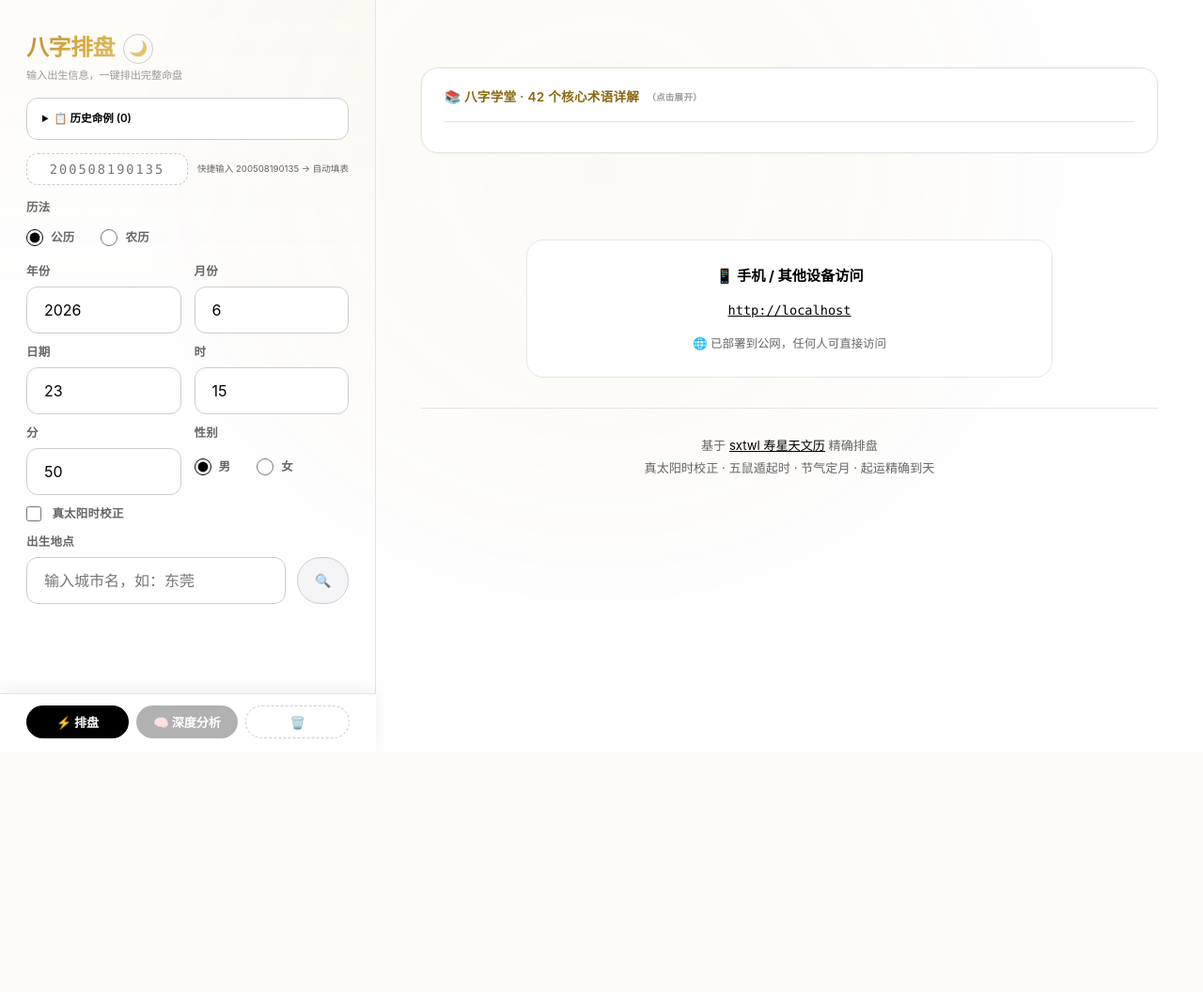
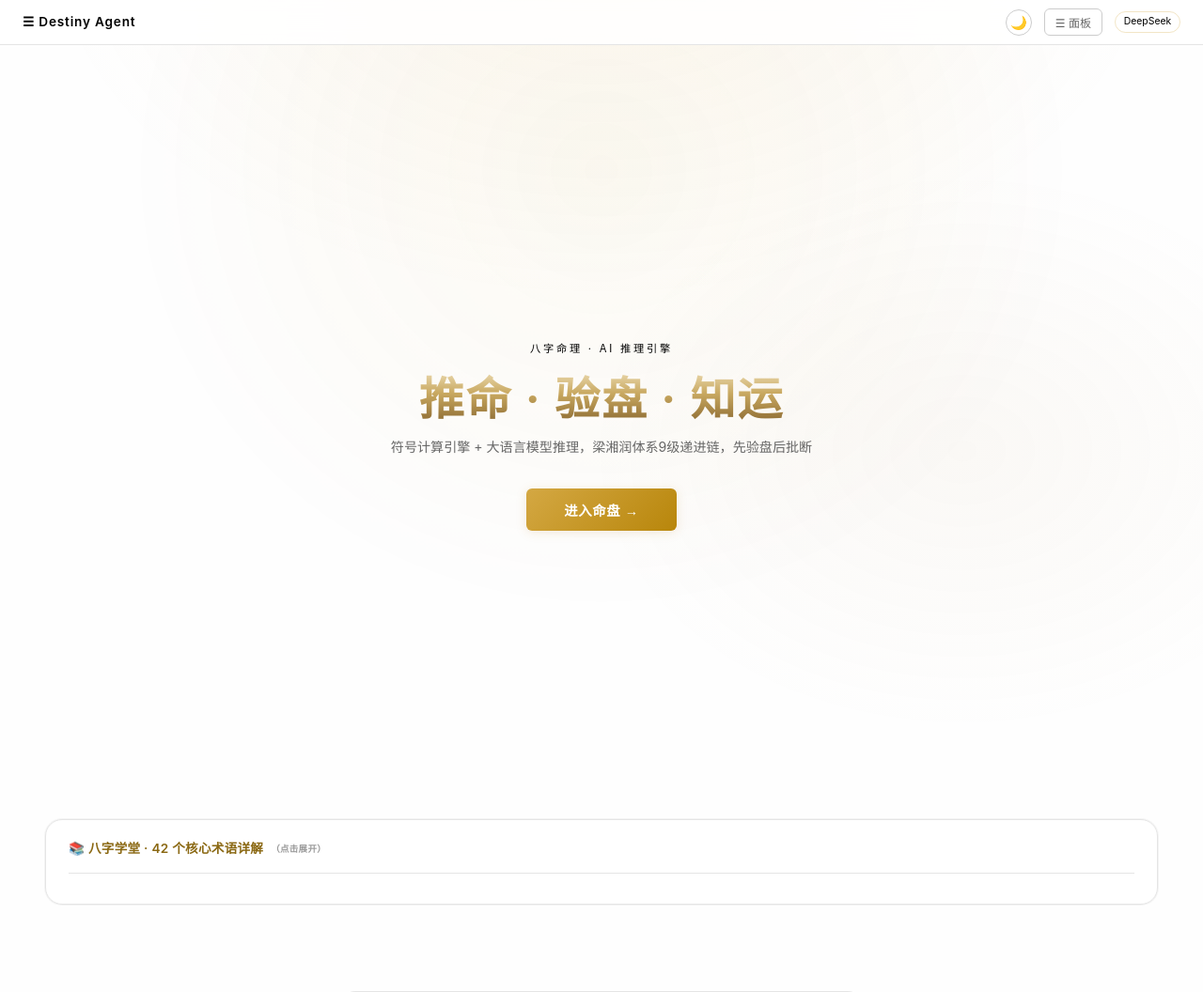
Before and after one commit to TheWher/bazi-paipan, a Flask app: template templates/index.html in a window 1280 px wide. Shown: the top 1056 px of the page at 94% size. Before the commit the page ends 786 px from the top, so only its background shows below. Run offline with Flask 3, Linux system fonts and the light colour scheme; the template is opened without the code that fills it, so the values that code supplies are empty.

Commit message:
feat: 合并landing+主应用——封面可折叠+导航栏常驻+侧边栏toggle

```diff
--- a/app.py
+++ b/app.py
@@ -399,14 +399,8 @@ def plate_to_dict(plate) -> dict:
 
 
 @app.route("/")
-def landing():
-    """入口主页"""
-    return render_template("landing.html")
-
-
-@app.route("/app")
 def index():
-    """八字排盘主应用"""
+    """八字排盘主应用（含封面入口）"""
     return render_template("index.html")
 
 
--- a/templates/index.html
+++ b/templates/index.html
@@ -41,7 +41,30 @@
         .bento-card.span-2{grid-column:span 2}
         .bento-card.span-3{grid-column:span 3}
         .bento-card.span-4{grid-column:span 4}
-        .sticky-actions{position:fixed;bottom:0;left:0;width:400px;background:#fff;padding:12px 28px 14px;display:flex;gap:8px;flex-wrap:wrap;border-top:1px solid var(--border-light);z-index:10;box-shadow:0 -4px 16px rgba(0,0,0,.06)}
+        .sticky-actions{position:fixed;bottom:0;left:0;width:400px;background:#fff;padding:12px 28px 14px;display:flex;gap:8px;flex-wrap:wrap;border-top:1px solid var(--border-light);z-index:10;box-shadow:0 -4px 16px rgba(0,0,0,.06);transition:transform .3s,width .3s,left .3s}
+        .app-sidebar.collapsed{width:0;min-width:0;padding:0;overflow:hidden;border-right:none}
+        .app-sidebar.collapsed .sticky-actions{display:none}
+        /* 导航栏 */
+        .top-nav{position:sticky;top:0;z-index:100;display:flex;align-items:center;justify-content:space-between;padding:0 1.5rem;height:48px;border-bottom:1px solid var(--border-light);background:rgba(255,255,255,.85);backdrop-filter:blur(12px)}
+        [data-theme="dark"] .top-nav{background:rgba(26,26,46,.85);border-bottom-color:var(--border)}
+        .top-nav .nav-logo{font-size:.85rem;font-weight:600;color:var(--text);letter-spacing:.06em;text-decoration:none}
+        .top-nav .nav-logo i{color:var(--gold);font-style:normal}
+        .top-nav .nav-badge{font-size:.65rem;color:var(--gold);border:1px solid rgba(212,168,67,.3);padding:.15rem .55rem;border-radius:99px}
+        .top-nav .nav-btn{font-size:.75rem;background:none;border:1px solid var(--border);border-radius:6px;padding:.3rem .7rem;cursor:pointer;color:var(--text-muted);transition:all .2s}
+        .top-nav .nav-btn:hover{color:var(--text);border-color:var(--text-muted)}
+        /* Landing 封面 */
+        #landing-cover{display:flex;align-items:center;justify-content:center;min-height:calc(100vh - 48px);padding:2rem}
+        .landing-hero{text-align:center;max-width:500px}
+        .landing-pretitle{font-size:.7rem;text-transform:uppercase;letter-spacing:.25em;color:var(--gold);margin-bottom:1rem}
+        .landing-title{font-size:clamp(2rem,4vw,3rem);font-weight:700;letter-spacing:.04em;line-height:1.15;margin-bottom:.8rem;background:linear-gradient(180deg,#e8d5a8 0%,#c8a860 40%,#8a6830 100%);-webkit-background-clip:text;-webkit-text-fill-color:transparent;background-clip:text}
+        .landing-desc{font-size:.88rem;color:var(--text-muted);line-height:1.6;margin-bottom:2rem}
+        .landing-btn{display:inline-flex;align-items:center;gap:.4rem;padding:.75rem 2.5rem;font-size:.9rem;font-weight:600;letter-spacing:.04em;color:#fff;background:linear-gradient(135deg,#d4a843,#b8860b);border:none;border-radius:6px;cursor:pointer;transition:all .25s;box-shadow:0 2px 12px rgba(180,130,40,.15)}
+        .landing-btn:hover{transform:translateY(-1px);box-shadow:0 8px 30px rgba(180,130,40,.25)}
+        .landing-btn.done{display:none}
+        #landing-cover.hidden{display:none}
+        /* Aurora 背景 - 仅封面可见时 */
+        #landing-cover::before{content:'';position:fixed;inset:0;pointer-events:none;z-index:-1;background:radial-gradient(ellipse 600px 400px at 50% -10%,rgba(212,168,83,.08),transparent),radial-gradient(ellipse 400px 300px at 80% 60%,rgba(180,140,80,.05),transparent);opacity:0;transition:opacity .5s}
+        #landing-cover:not(.hidden)::before{opacity:1}
         .sticky-actions .btn{flex:1;justify-content:center;font-size:.82em;padding:8px 14px}
         .radio-group{display:flex;gap:12px}
         .radio-label{display:flex;align-items:center;gap:4px;font-size:.82em;cursor:pointer}
@@ -53,11 +76,18 @@
     <noscript><link rel="stylesheet" href="/static/style.css"></noscript>
 </head>
 <body>
+<nav class="top-nav">
+    <span class="nav-logo"><i>☰</i> Destiny Agent</span>
+    <div style="display:flex;align-items:center;gap:.8rem">
+        <button id="btn-theme" onclick="toggleTheme()" title="切换日/夜模式" style="background:none;border:1px solid var(--border);border-radius:50%;width:28px;height:28px;cursor:pointer;font-size:14px;line-height:1">🌙</button>
+        <button id="btn-toggle-sidebar" class="nav-btn" onclick="toggleSidebar()" title="隐藏/显示输入面板">☰ 面板</button>
+        <span class="nav-badge">DeepSeek</span>
+    </div>
+</nav>
 <div class="app-layout">
     <!-- ====== 左侧边栏 ====== -->
-    <aside class="app-sidebar">
+    <aside class="app-sidebar collapsed" id="app-sidebar">
         <header class="app-header">
-            <h1 style="cursor:pointer" onclick="window.scrollTo({top:0,behavior:'smooth'})">八字排盘 <button id="btn-theme" onclick="toggleTheme()" title="切换日/夜模式" style="background:none;border:1px solid var(--border);border-radius:50%;width:32px;height:32px;cursor:pointer;font-size:16px;line-height:1;vertical-align:middle;margin-left:4px">🌙</button></h1>
             <p class="subtitle">输入出生信息，一键排出完整命盘</p>
         </header>
 
@@ -127,6 +157,15 @@
 
     <!-- ====== 右侧主内容 ====== -->
     <main class="app-main" id="app-main">
+        <!-- Landing 封面（首次访问显示） -->
+        <div id="landing-cover">
+            <div class="landing-hero">
+                <p class="landing-pretitle">八字命理 · AI 推理引擎</p>
+                <h2 class="landing-title">推命 · 验盘 · 知运</h2>
+                <p class="landing-desc">符号计算引擎 + 大语言模型推理，梁湘润体系9级递进链，先验盘后批断</p>
+                <button class="landing-btn" onclick="enterApp()">进入命盘 →</button>
+            </div>
+        </div>
         <!-- 骨架屏 -->
         <div id="skeleton-loading" class="hidden">
             <div class="skeleton skeleton-card"></div>
@@ -250,6 +289,8 @@ function loadConversation(){ try { const m=JSON.parse(localStorage.getItem(CONV_
 function clearConversation(){ conversationMessages=null; conversationId=null; localStorage.removeItem(CONV_KEY); localStorage.removeItem(CONV_ID_KEY); }
 // ========== 夜晚模式切换 ==========
 function toggleTheme(){const h=document.documentElement;const c=h.getAttribute('data-theme')==='dark'?'light':'dark';h.setAttribute('data-theme',c);localStorage.setItem('bazi_theme',c);updateThemeIcon(c);}
+function toggleSidebar(){const s=document.getElementById('app-sidebar');s.classList.toggle('collapsed');}
+function enterApp(){document.getElementById('landing-cover').classList.add('hidden');document.getElementById('app-sidebar').classList.remove('collapsed');}
 function updateThemeIcon(t){const b=document.getElementById('btn-theme');if(b)b.textContent=t==='dark'?'☀️':'🌙';}
 (function(){const t=document.documentElement.getAttribute('data-theme');updateThemeIcon(t||'light');})();
 let _pwResolve=null; // Promise resolver for password prompt
@@ -1223,6 +1264,11 @@ document.addEventListener('visibilitychange', () => {
 
 // ========== 恢复分析（页面加载时） ==========
 (function restoreAnalysis(){
+    // 0) 无保存数据 → 保留封面
+    const hasSaved = localStorage.getItem('bazi_analysis') || localStorage.getItem('bazi_plate');
+    const pending = loadPendingAnalysis();
+    if (!hasSaved && !pending) return;
+    enterApp();
     // 1) 优先恢复已完成的完整分析
     const saved = localStorage.getItem('bazi_analysis'), savedPlate = localStorage.getItem('bazi_plate');
     if (saved && savedPlate) {
```
